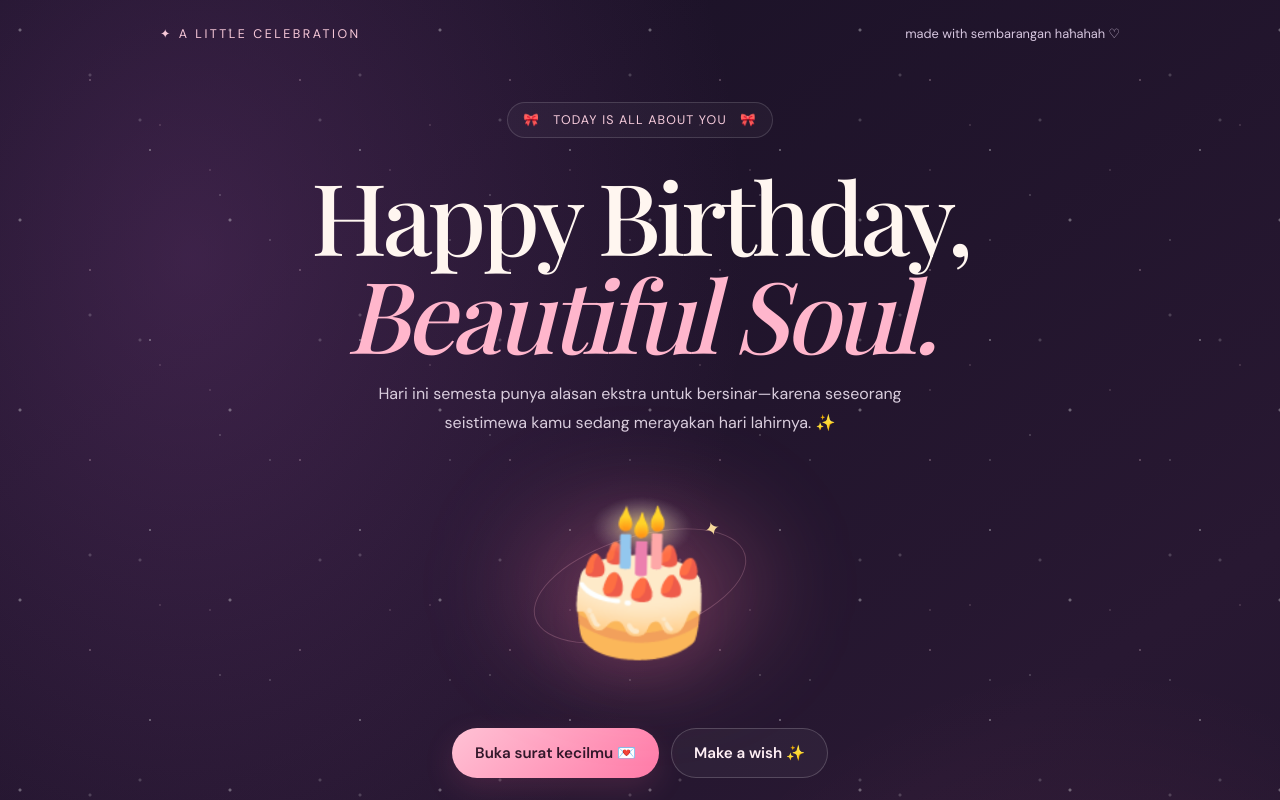
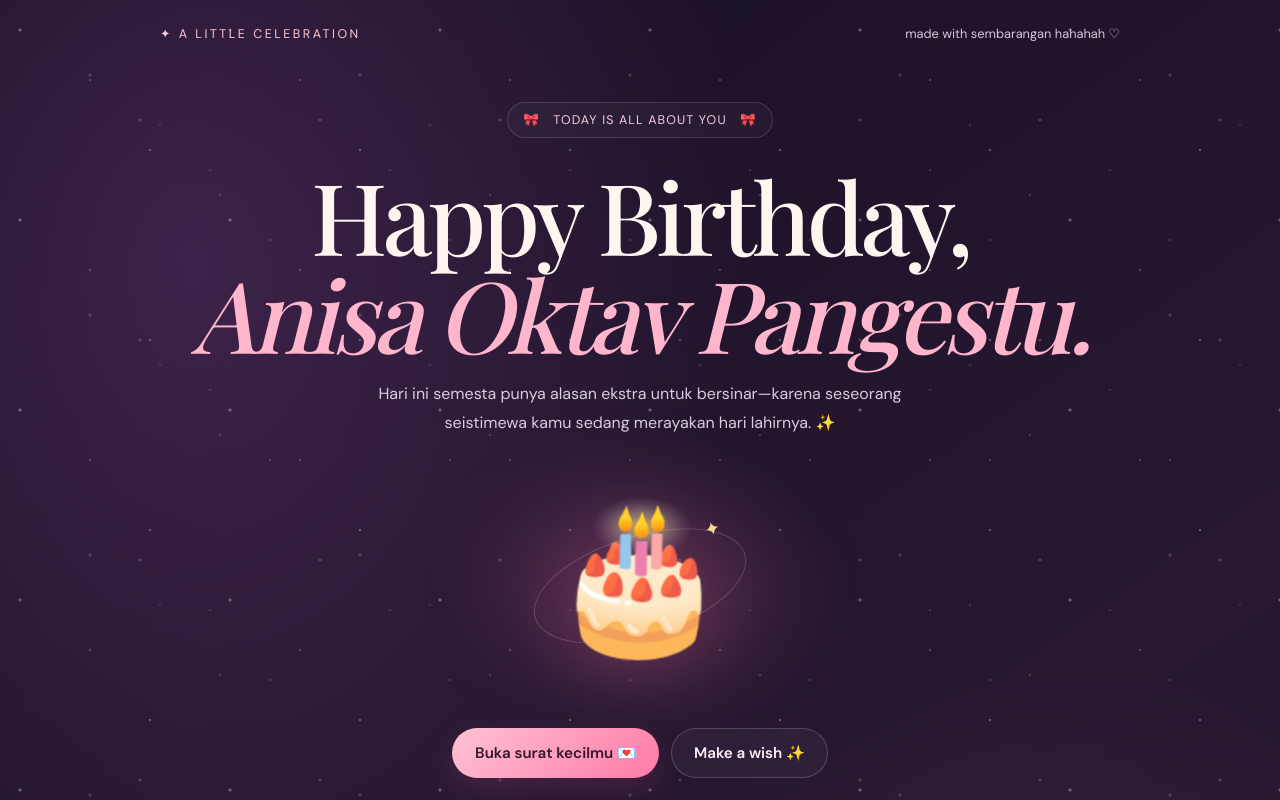
Before and after one commit to dyahpramesty81/birthday-card, a plain HTML site: page index.html in a window 1280 px wide. Shown: the top 800 px of the page. Drawn offline with nearby package versions, Linux system fonts and the light colour scheme; a web font is replaced by a local one.

Commit message:
Update index.html

```diff
--- a/index.html
+++ b/index.html
@@ -156,7 +156,7 @@
 
   <script>
     // PERSONALISASI: ganti "Beautiful Soul." dengan nama temanmu.
-    const FRIEND_NAME = "Beautiful Soul.";
+    const FRIEND_NAME = "Anisa Oktav Pangestu.";
     document.getElementById("heroName").textContent = FRIEND_NAME;
     document.getElementById("letterName").textContent = FRIEND_NAME.replace(/[.!]+$/, "") || "you";
 
```
